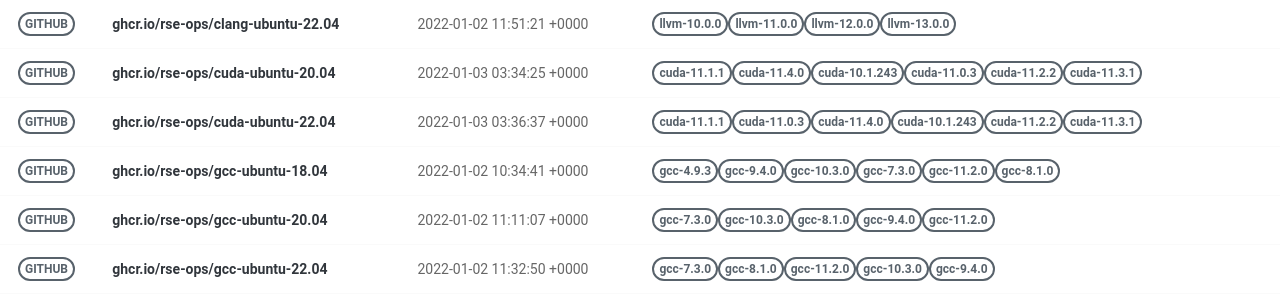
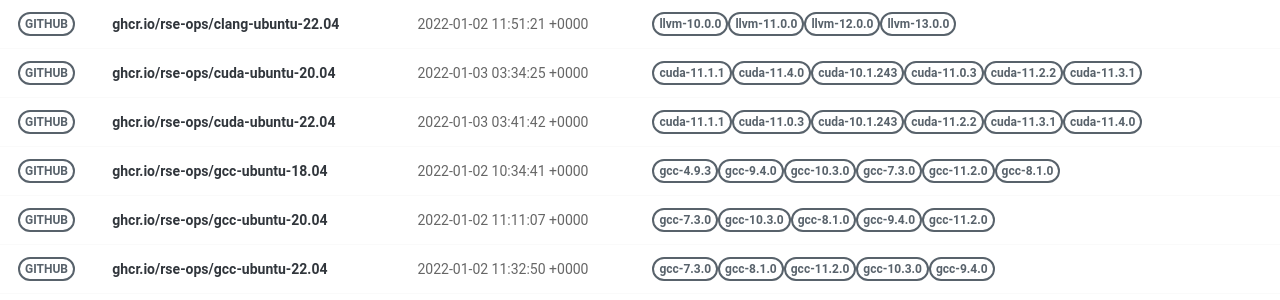
Before and after one commit to rse-ops/docker-images, a Jekyll site: the page built from pages/index.md, in a window 1280 px wide. Shown: the part 228-528 px from the top of the page. Built offline with Jekyll 4.4.1, drawn with Linux system fonts in a browser that asks for light colours; nearby versions of some CDN libraries.

Commit message:
Automated push to update library 2022-01-03

```diff
--- a/_library/ghcr.io-rse-ops-cuda-ubuntu-22.04.md
+++ b/_library/ghcr.io-rse-ops-cuda-ubuntu-22.04.md
@@ -1,7 +1,7 @@
 ---
 layout: container
 name: ghcr.io/rse-ops/cuda-ubuntu-22.04
-updated_at: 2022-01-03 03:36:37.350957
+updated_at: 2022-01-03 03:41:42.253119
 
 
 container_url: https://github.com/orgs/rse-ops/packages/container/package/cuda-ubuntu-22.04
```
Also changed, not shown: other parts of _library/ghcr.io-rse-ops-cuda-ubuntu-22.04.md (+3 -3 lines).
